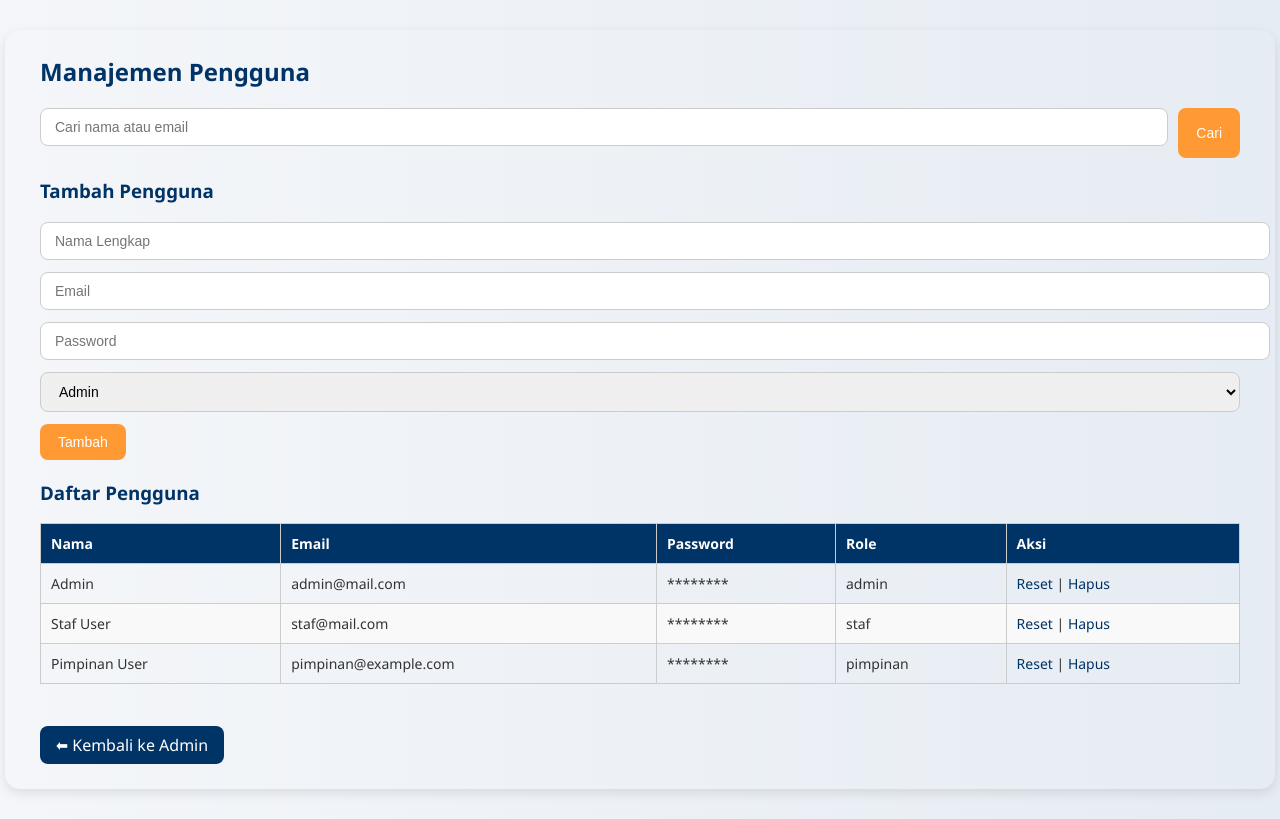
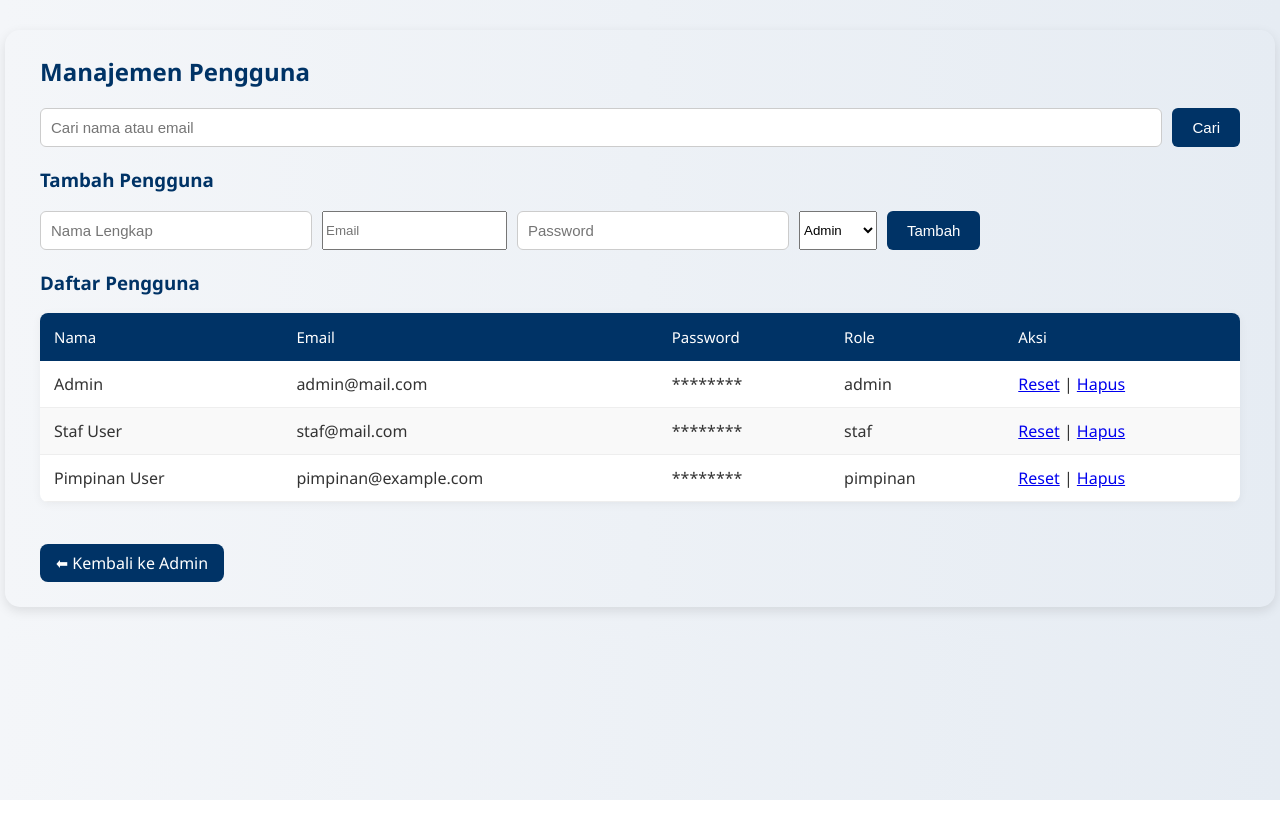
Before and after one commit to surya223532/tugas-proyek-pemograman-websaite_inventaris-aset-kampus, a PHP site: page /adm/manajemen_pengguna.php in a window 1280 px wide. Run offline with PHP 8.4, Linux system fonts and the light colour scheme; a user stored in the database is signed in; data comes from the database, SQL or seed files in the repository.

Commit message:
REVISI TAMPILAN

```diff
--- a/assets/lihat_aset.css
+++ b/assets/lihat_aset.css
@@ -4,7 +4,7 @@ body {
     background: linear-gradient(to right, #f4f6f9, #e6ecf3);
     margin: 0;
     padding: 0;
-    color: #333;
+    color: #000000;
   }
 
   header {
@@ -14,7 +14,7 @@ body {
     display: flex;
     justify-content: space-between;
     align-items: center;
-    box-shadow: 0 2px 8px rgba(0,0,0,0.1);
+    box-shadow: 0 2px 8px rgba(0, 0, 0, 0.1);
   }
 
   header h2 {
--- a/assets/manajemen_pengguna.css
+++ b/assets/manajemen_pengguna.css
@@ -6,6 +6,7 @@ body {
     padding: 0;
     color: #333;
 }
+
 
 .container {
   max-width: 1200px;
@@ -21,36 +22,35 @@ h2, h3 {
     margin-top: 0;
 }
 
-/* Form Pencarian & Tambah */
+/* Form Pencarian */
 form {
   margin-bottom: 20px;
+  display: flex;
+  gap: 10px;
+  flex-wrap: wrap;
 }
 
-input[type="text"],
-input[type="email"],
-input[type="password"],
-select {
-    width: 100%;
-    padding: 10px 14px;
-    margin-bottom: 12px;
+form input[type="text"] {
+  padding: 10px;
+  font-size: 15px;
+  width: 250px;
   border: 1px solid #ccc;
-    border-radius: 8px;
-    font-size: 14px;
+  border-radius: 6px;
 }
 
-button {
-    background-color: #ff9933;
+form button {
+  padding: 10px 20px;
+  background-color: #003366;
   color: white;
-    padding: 10px 18px;
   border: none;
-    border-radius: 8px;
-    font-size: 14px;
+  border-radius: 6px;
   cursor: pointer;
-    transition: background 0.3s;
+  font-size: 15px;
+  transition: background-color 0.3s ease;
 }
 
-button:hover {
-    background-color: #e68a00;
+form button:hover {
+  background-color: #002244;
 }
 
 .search-form {
@@ -63,32 +63,40 @@ button:hover {
     flex: 1;
 }
 
-/* Tabel Pengguna */
+/* Tabel */
 table {
   width: 100%;
   border-collapse: collapse;
-    margin-top: 10px;
+  background-color: #fff;
+  border-radius: 8px;
+  overflow: hidden;
+  box-shadow: 0 2px 10px rgba(0, 0, 0, 0.05);
 }
 
-table th, table td {
-    border: 1px solid #ccc;
-    padding: 10px;
-    text-align: left;
-    font-size: 14px;
-}
-
-table th {
+thead {
   background-color: #003366;
   color: white;
 }
 
-table tr:nth-child(even) {
+thead th {
+  padding: 14px;
+  text-align: left;
+  font-weight: 500;
+  font-size: 15px;
+}
+
+tbody td {
+  padding: 12px 14px;
+  border-bottom: 1px solid #eee;
+}
+
+tbody tr:nth-child(even) {
   background-color: #f9f9f9;
 }
 
-a {
-    color: #003366;
-    text-decoration: none;
+tbody tr:hover {
+  background-color: #f1f5ff;
+  cursor: pointer;
 }
 
 a:hover {
--- a/lap/laporan.php
+++ b/lap/laporan.php
@@ -188,6 +188,8 @@ $conn->close();
         window.print();
     }
 </script>
-
+<footer>
+    &copy; <?= date('Y') ?> Sistem Informasi Manajemen Aset
+</footer>
 </body>
 </html>
```
Also changed, not shown: assets/style_pelaporan.css (+128 -85 lines). Lines whose indentation alone changed are shown as unchanged.
